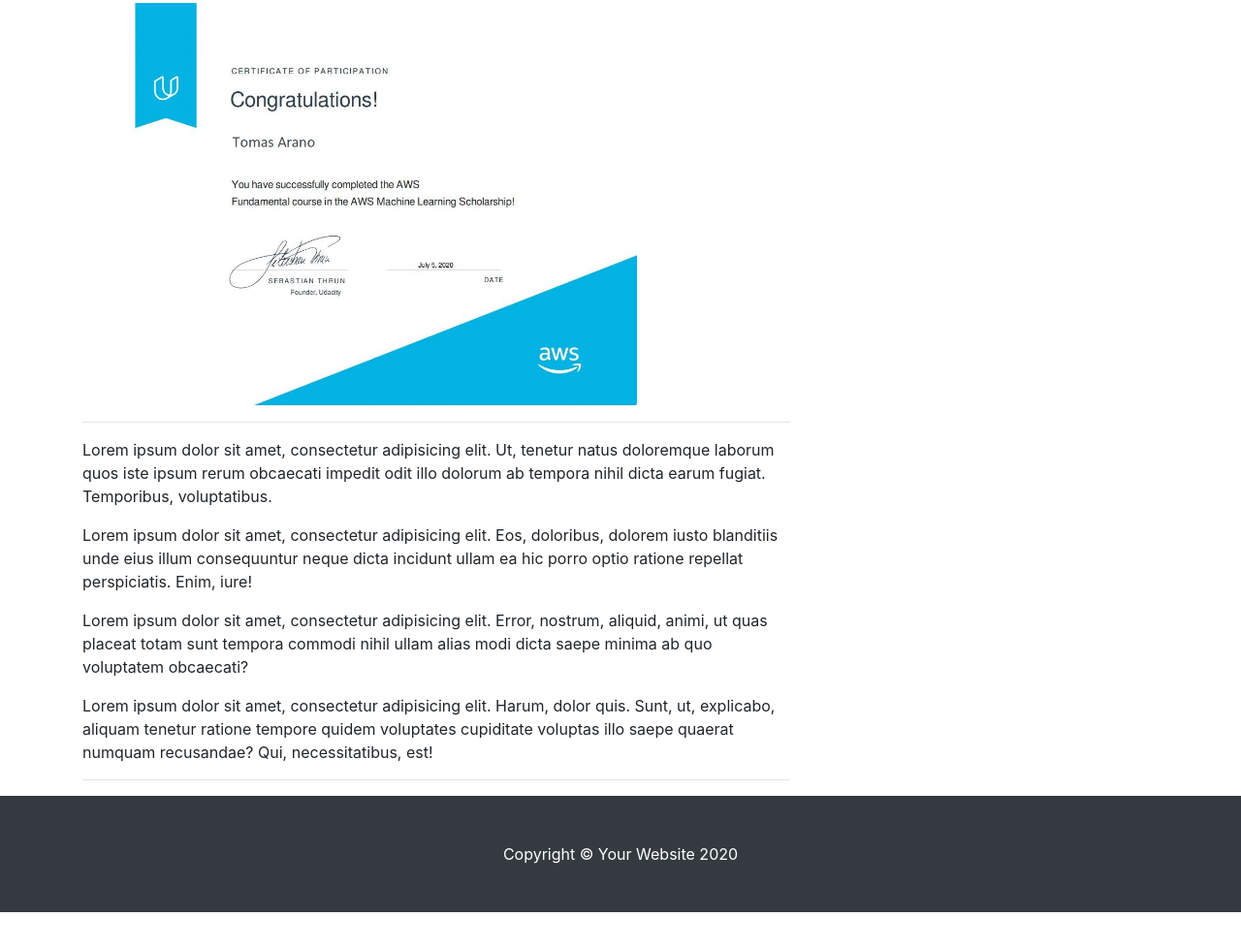
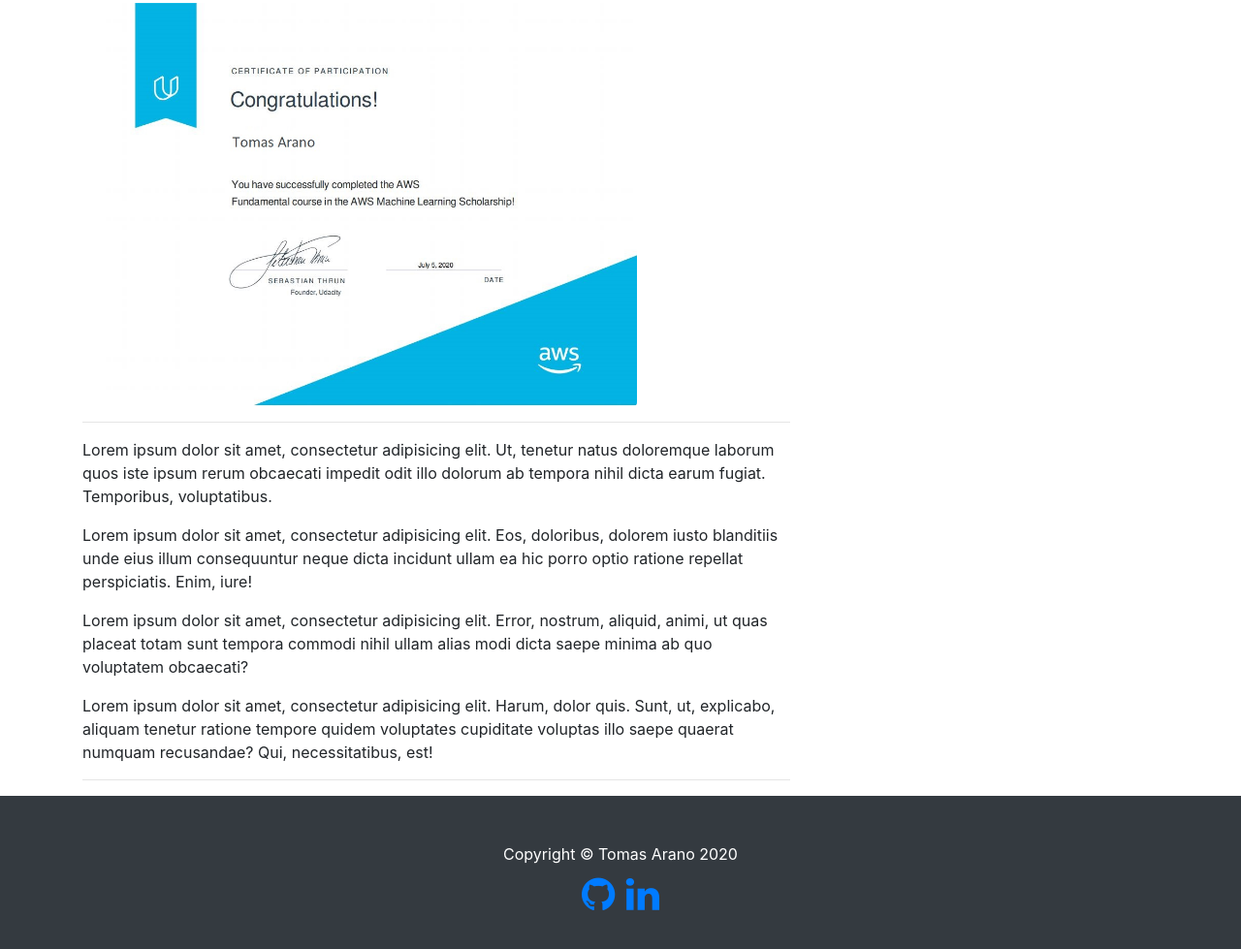
Before and after one commit to tomastastic/Portofolio, a website with bundled scripts: page PortfolioTA/AWS.html in a window 1280 px wide. Shown: the part 245-1224 px from the top of the page at 97% size. Before the commit the page ends 1186 px from the top, so only its background shows below. Built offline with nearby package versions, Linux system fonts and the light colour scheme.

Commit message:
footer soc media buttons

```diff
--- a/PortfolioTA/AWS.html
+++ b/PortfolioTA/AWS.html
@@ -18,6 +18,8 @@
 
   <!-- Animation -->
   <link href="css/animations.css" rel="stylesheet">
+  <!-- icons -->
+  <link rel="stylesheet" href="https://cdnjs.cloudflare.com/ajax/libs/font-awesome/4.7.0/css/font-awesome.min.css">
 
 </head>
 
@@ -98,13 +100,22 @@
       </div>
     </div>
 
+
 <!-- Footer -->
-  <footer class="py-5 bg-dark">
-    <div class="container">
-      <p class="m-0 text-center text-white">Copyright &copy; Your Website 2020</p>
-    </div>
-    <!-- /.container -->
-  </footer>
+<footer class="py-5 bg-dark">
+  <div class="container">
+    <p class="m-0 text-center text-white">Copyright &copy; Tomas Arano 2020 </p>
+    <div class="container text-center" style=" display:block;font-size:40px;color:white">
+     <a href="https://github.com/tomastastic">
+       <i class="fa fa-github"></i>
+     </a>
+     <a href="https://linkedin.com/in/tomas-arano/">
+       <i class="fa fa-linkedin" ></i>
+      </a>
+   </div>
+  </div>
+  <!-- /.container -->
+</footer>
 
   <!-- Bootstrap core JavaScript -->
   <script src="vendor/jquery/jquery.min.js"></script>
```
Also changed, not shown: PortfolioTA/PAL.html (+11 -1 lines), PortfolioTA/index.html (+13 -1 lines), PortfolioTA/wespeak.html (+11 -1 lines).
